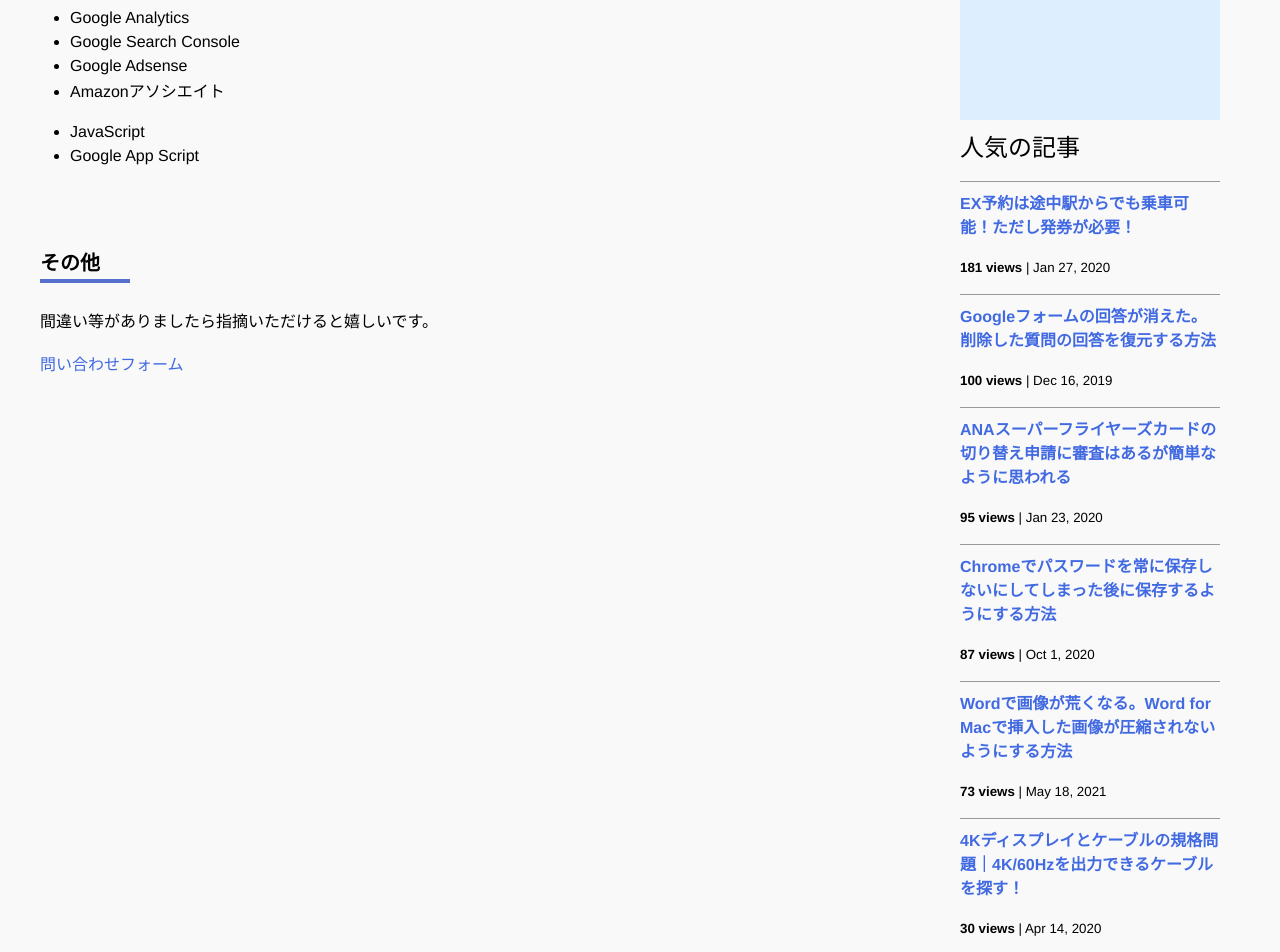
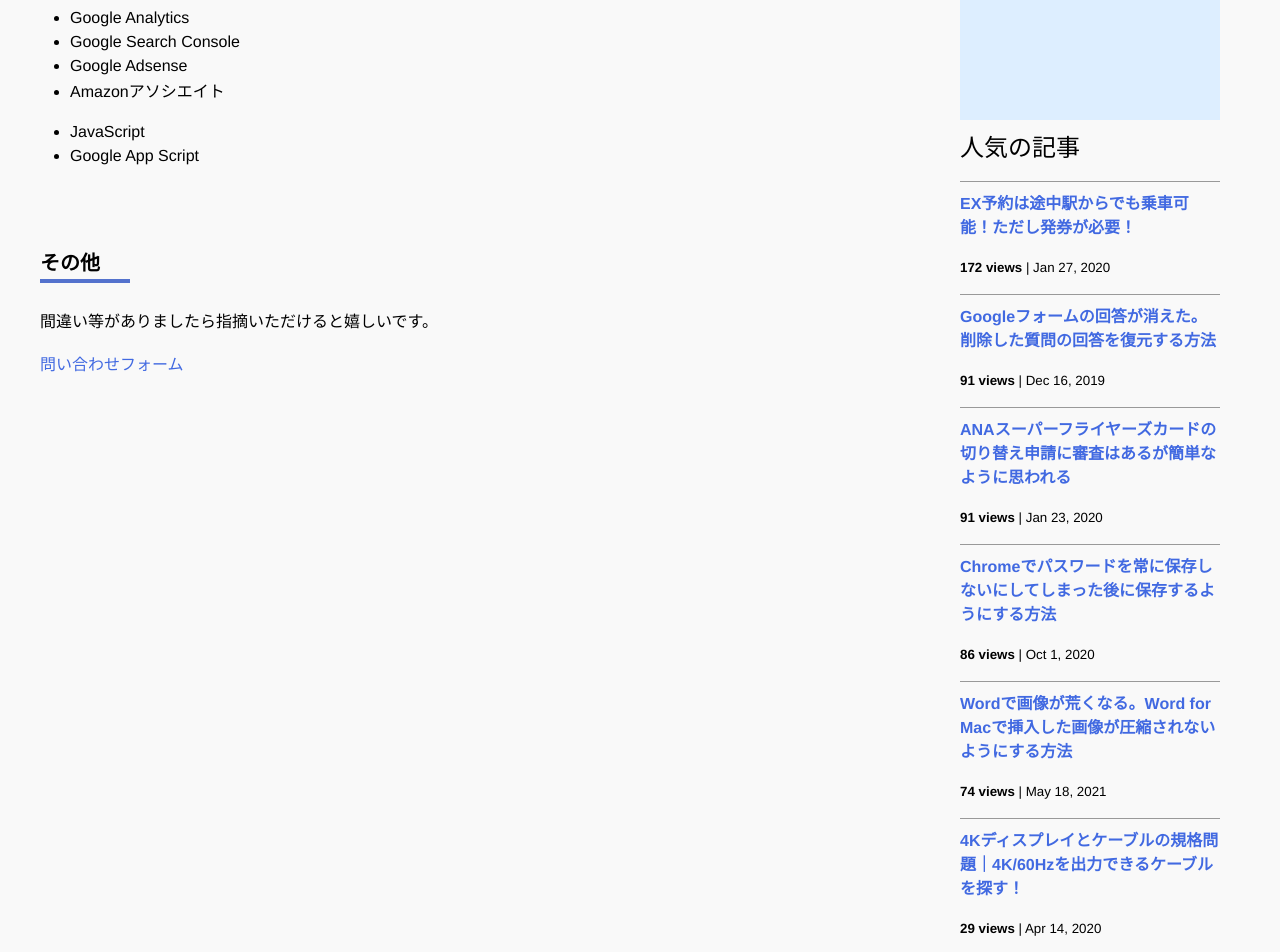
Before and after one commit to iwanaminami/shoyaiwaname, a Jekyll site: the page built from about.markdown, in a window 1280 px wide and 1400 px high, scrolled down 693 px. Shown: the top 952 px of the window. Built offline with Jekyll 4.4.1, drawn with Linux system fonts in a browser that asks for light colours; nearby versions of some CDN libraries; comment, search, counter and statistics services are not loaded.

Commit message:
chore(ga): update _data/popularposts.yml 20251121-0052

```diff
--- a/_data/popularposts.yml
+++ b/_data/popularposts.yml
@@ -1,17 +1,17 @@
 side:
-  - view: 181
+  - view: 172
     url: "/2020/01/27/ex-rideontheway.html"
-  - view: 100
+  - view: 91
     url: "/2019/12/16/restore-googleform.html"
-  - view: 95
+  - view: 91
     url: "/2020/01/23/sfc-judge.html"
-  - view: 87
+  - view: 86
     url: "/2020/10/01/googlepassword.html"
-  - view: 73
+  - view: 74
     url: "/2021/05/18/image-compression-word.html"
-  - view: 30
+  - view: 29
     url: "/2020/04/14/4kcable.html"
-  - view: 26
+  - view: 22
     url: "/2020/01/07/adobe-activate-problem.html"
-  - view: 22
+  - view: 21
     url: "/"
```
